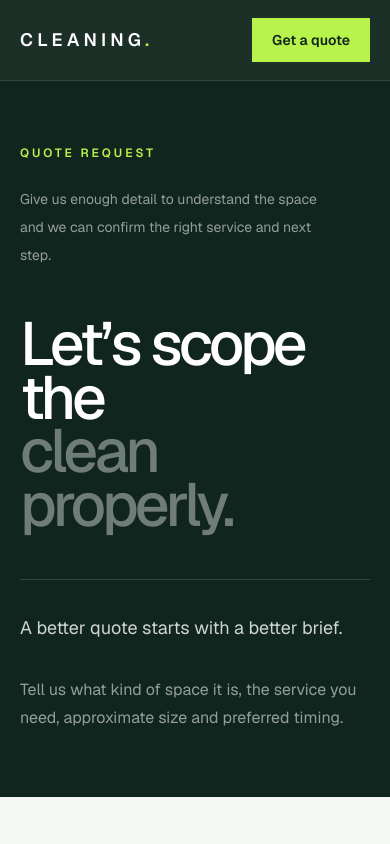
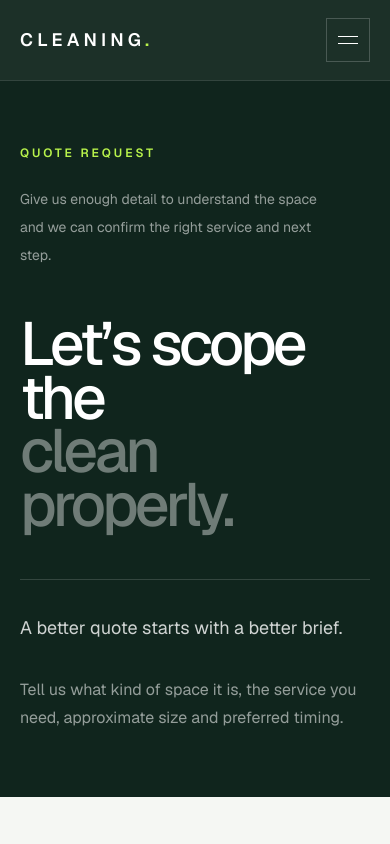
Before and after one commit to IKcracker/cleaning, a Next.js app: page /quote in a window 390 px wide. Shown: the top 844 px of the page. Built offline with nearby package versions, Linux system fonts and the light colour scheme.

Commit message:
Expose navigation on mobile

```diff
--- a/app/quote/page.tsx
+++ b/app/quote/page.tsx
@@ -1,6 +1,7 @@
 import type { Metadata } from "next";
 import Link from "next/link";
 import QuoteForm from "./QuoteForm";
+import MobileNav from "@/components/MobileNav";
 
 export const metadata: Metadata = {
   title: "Get a Quote",
@@ -24,9 +25,10 @@ export default function QuotePage() {
             <Link className="transition hover:text-white" href="/contact">Contact</Link>
           </nav>
 
-          <Link href="/quote" className="inline-flex min-h-11 items-center justify-center bg-[#b8f34b] px-5 text-sm font-semibold text-[#10251d] sm:px-6">
+          <Link href="/quote" className="hidden min-h-11 items-center justify-center bg-[#b8f34b] px-5 text-sm font-semibold text-[#10251d] sm:px-6 lg:inline-flex">
             Get a quote
           </Link>
+          <MobileNav />
         </div>
       </header>
 
```
